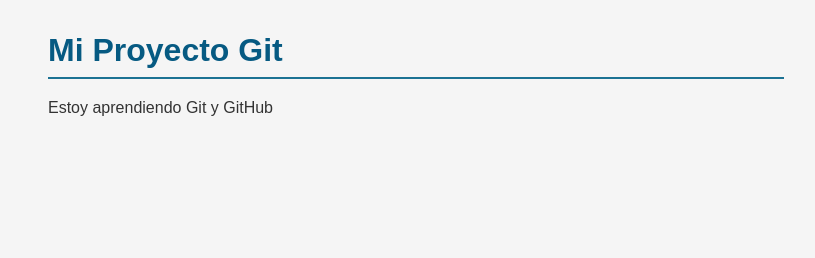
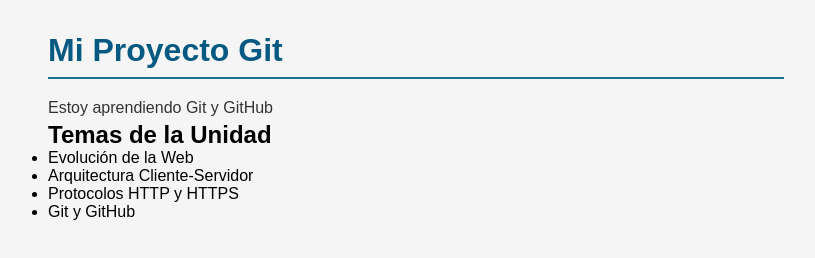
Before and after one commit to maocalderon/fundamentos-web, a plain HTML site: page index.html in a window 1280 px wide. Shown: the whole page, without its empty margins (224-1039 px from the left). Drawn offline with Linux system fonts and the light colour scheme.

Commit message:
feat: agregar lista de temas de la unidad

```diff
--- a/index.html
+++ b/index.html
@@ -7,5 +7,13 @@
 <body>
     <h1>Mi Proyecto Git</h1>
     <p>Estoy aprendiendo Git y GitHub</p>
+    <h2>Temas de la Unidad</h2>
+<ul>
+  <li>Evolución de la Web</li>
+  <li>Arquitectura Cliente-Servidor</li>
+  <li>Protocolos HTTP y HTTPS</li>
+  <li>Git y GitHub</li>
+</ul>
+
 </body>
 </html>
```
